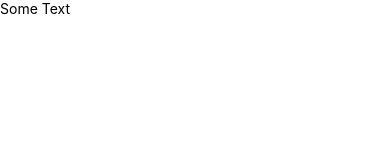
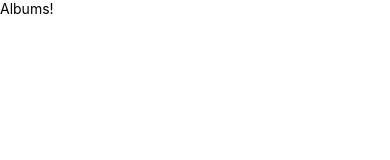
Before and after one commit to tanaka0325/albums, a React Native app: screen / in a window 390 px wide. Shown: the top 160 px of the page. Built offline with nearby package versions, Linux system fonts and the light colour scheme.

Commit message:
Add Header component

```diff
--- a/App.js
+++ b/App.js
@@ -4,8 +4,10 @@
   AppRegistry
 } from 'react-native';
 
+import Header from './src/components/header';
+
 const App = () => (
-  <Text>Some Text</Text>
+  <Header />
 );
 export default App;
 
--- /dev/null
+++ b/src/components/header.js
@@ -0,0 +1,7 @@
+import React from 'react';
+import { Text } from 'react-native';
+
+const Header = () => (
+  <Text>Albums!</Text>
+);
+export default Header;
```
